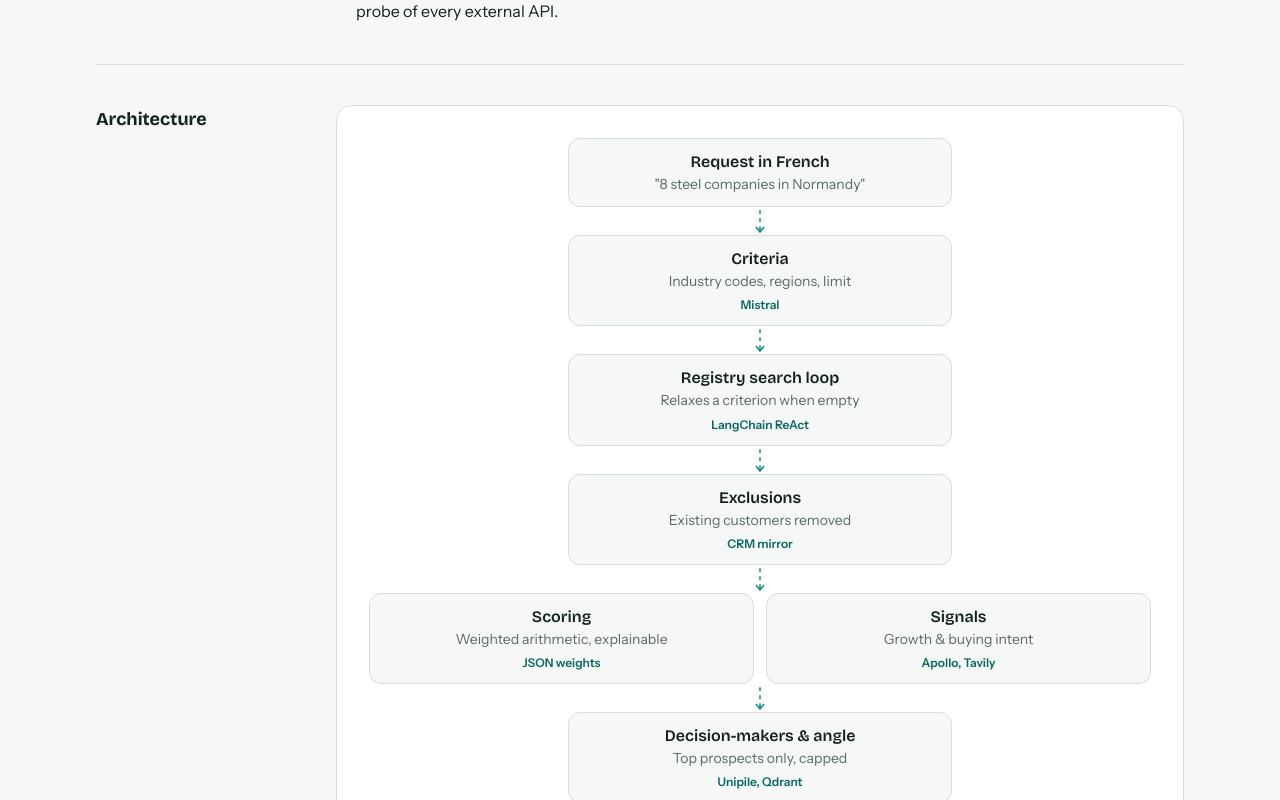
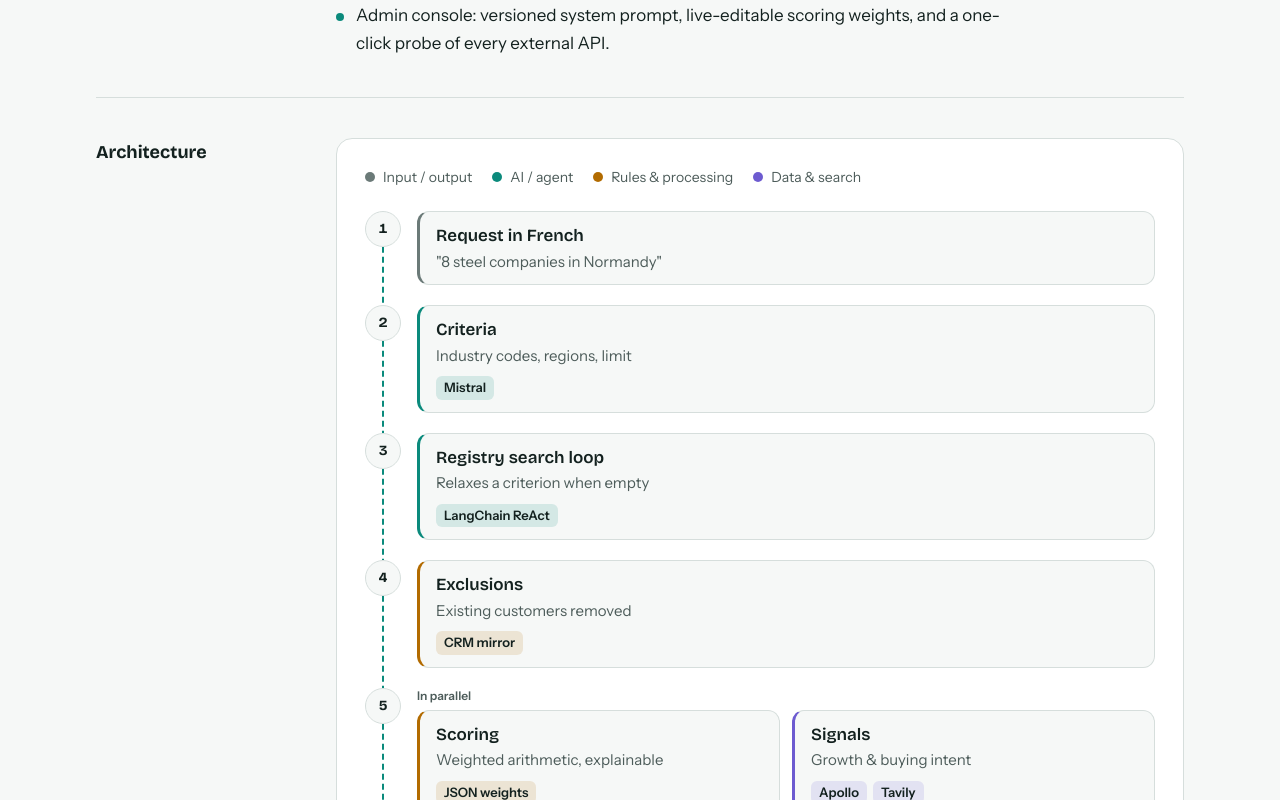
Before and after one commit to MarouaneBenabdelkader/MarouaneBenabdelkader.github.io, a Next.js app: page /en/work/b2b-prospecting-agent/ in a window 1280 px wide. Shown: the part 1180-1980 px from the top of the page. Built offline with nearby package versions, Linux system fonts and the light colour scheme.

Commit message:
Readability: stronger contrast, larger chips and body text; diagrams as numbered, role-coded steps with legend

```diff
--- a/app/[lang]/work/[slug]/page.tsx
+++ b/app/[lang]/work/[slug]/page.tsx
@@ -30,7 +30,7 @@
   return (
     <section data-reveal className="grid gap-4 border-t border-line py-10 md:grid-cols-[12rem_1fr] md:gap-12">
       <h2 className="font-display text-lg font-bold">{title}</h2>
-      <div className="min-w-0">{children}</div>
+      <div className="min-w-0 text-[1.0625rem]">{children}</div>
     </section>
   );
 }
@@ -62,8 +62,9 @@
         <Link href={`/${lang}/#work`} className="text-sm text-muted hover:text-ink">
           {tr(ui.backHome, lang)}
         </Link>
-        <p className="mt-8 text-sm text-muted">
-          {tr(project.kind === "codito" ? ui.withCodito : ui.directClient, lang)}, {tr(project.sector, lang).toLowerCase()}
+        <p className="mt-8 flex flex-wrap items-center gap-2 text-sm text-muted">
+          <span>{tr(project.kind === "codito" ? ui.withCodito : ui.directClient, lang)}</span>
+          <span className="rounded-full bg-accent-wash px-2.5 py-0.5 font-semibold text-accent-ink">{tr(project.sector, lang)}</span>
         </p>
         <h1 className="mt-3 max-w-4xl font-display text-[clamp(2rem,5vw,3.5rem)] font-extrabold leading-[1.02] tracking-[-0.03em]">
           {tr(project.title, lang)}
@@ -102,7 +103,7 @@
       <Block title={tr(ui.decisions, lang)}>
         <dl className="grid gap-x-10 gap-y-8 lg:grid-cols-2">
           {project.decisions.map((d) => (
-            <div key={d.title.en}>
+            <div key={d.title.en} className="border-l-2 border-accent pl-4">
               <dt className="font-display text-lg font-semibold leading-snug">{tr(d.title, lang)}</dt>
               <dd className="mt-2 leading-relaxed text-muted">{tr(d.body, lang)}</dd>
             </div>
--- a/app/globals.css
+++ b/app/globals.css
@@ -6,7 +6,13 @@
   --paper: #f6f8f7;
   --paper-raised: #ffffff;
   --ink: #13211f;
-  --muted: #5a6967;
+  --muted: #4d5c5a;
+  /* Diagram roles */
+  --kind-io: #6b7a78;
+  --kind-ai: #0b8a7c;
+  --kind-logic: #b26b00;
+  --kind-data: #6d5bd0;
+  --kind-app: #2f6fd0;
   --line: #d6dedc;
   --accent: #0b8a7c;
   --accent-ink: #076a5f;
@@ -18,7 +24,12 @@
   --paper: #101817;
   --paper-raised: #16211f;
   --ink: #e4edeb;
-  --muted: #97a8a5;
+  --muted: #adbcb9;
+  --kind-io: #9aaba8;
+  --kind-ai: #41c7b6;
+  --kind-logic: #f0b44c;
+  --kind-data: #a99bf5;
+  --kind-app: #7fb0ff;
   --line: #2a3a37;
   --accent: #41c7b6;
   --accent-ink: #6fdacb;
@@ -123,6 +134,14 @@
 @keyframes dash-flow { to { stroke-dashoffset: -16; } }
 .flow-line { stroke-dasharray: 4 4; animation: dash-flow 0.9s linear infinite; }
 
+/* Diagram rail between numbered steps: dashes flow downward. */
+@keyframes rail-flow { to { background-position: 0 10px; } }
+.rail {
+  background-image: linear-gradient(var(--accent) 60%, transparent 0);
+  background-size: 2px 10px;
+  animation: rail-flow 0.8s linear infinite;
+}
+
 /* Portrait follows the pointer slightly (values set by HeroPortrait). */
 .tilt {
   transform: perspective(900px) rotateX(var(--rx, 0deg)) rotateY(var(--ry, 0deg)) scale(var(--s, 1));
@@ -133,6 +152,7 @@
   html { scroll-behavior: auto; }
   .draw .wire { animation: none; stroke-dashoffset: 0; }
   .signal, .ping::after, .flow-line { display: none; }
+  .rail { animation: none; }
   .js [data-reveal] { opacity: 1; transform: none; transition: none; }
   .rise, .group:hover .flow-chip { animation: none; }
   .tilt { transform: none; }
--- a/components/Pipeline.tsx
+++ b/components/Pipeline.tsx
@@ -1,36 +1,82 @@
-import { tr, type Lang } from "@/content/types";
-import type { Diagram } from "@/content/diagrams";
+import { tr, type Lang, type T } from "@/content/types";
+import type { Diagram, StageKind } from "@/content/diagrams";
 
-// Spelled out so Tailwind sees the full class names.
-const COLS: Record<number, string> = { 2: "sm:grid-cols-2", 3: "sm:grid-cols-3" };
+export const KIND_LABEL: Record<StageKind, T> = {
+  io: { en: "Input / output", fr: "Entrée / sortie" },
+  ai: { en: "AI / agent", fr: "IA / agent" },
+  logic: { en: "Rules & processing", fr: "Règles & traitement" },
+  data: { en: "Data & search", fr: "Données & recherche" },
+  app: { en: "Interface", fr: "Interface" },
+};
+
+const PARALLEL: T = { en: "In parallel", fr: "En parallèle" };
+
+/** Colour for each role; the CSS variables are defined for both themes in globals.css. */
+const kindVar = (kind: StageKind) => ({ "--k": `var(--kind-${kind})` }) as React.CSSProperties;
 
 /**
- * Renders a diagram as a vertical flow: each step is a row of one or more stages,
- * joined to the next step by a short connector with an arrowhead.
+ * A diagram as numbered steps on a vertical rail. Each stage is a card coloured by its role
+ * (legend on top); stages sharing a step run in parallel and sit side by side.
  */
 export function Pipeline({ diagram, lang, label }: { diagram: Diagram; lang: Lang; label: string }) {
+  const kinds = (Object.keys(KIND_LABEL) as StageKind[]).filter((k) => diagram.some((step) => step.some((s) => s.kind === k)));
   return (
-    <figure aria-label={label} className="rounded-2xl border border-line bg-raised p-4 sm:p-8">
-      <ol className="flex flex-col items-stretch">
-        {diagram.map((step, i) => (
-          <li key={i} data-reveal style={{ "--i": i } as React.CSSProperties} className="flex flex-col items-center">
-            {i > 0 && (
-              <svg viewBox="0 0 12 28" className="h-7 w-3 text-accent" aria-hidden>
-                <path className="flow-line" d="M6 0V24" stroke="currentColor" strokeWidth="1.5" />
-                <path d="M2 20l4 5 4-5" stroke="currentColor" strokeWidth="1.5" fill="none" />
-              </svg>
-            )}
-            <div className={`grid w-full gap-3 ${COLS[step.length] ?? "max-w-sm"}`}>
-              {step.map((stage) => (
-                <div key={stage.label.en} className="rounded-xl border border-line bg-paper px-4 py-3 text-center transition-[transform,border-color] hover:-translate-y-0.5 hover:border-accent">
-                  <p className="font-display font-semibold leading-snug">{tr(stage.label, lang)}</p>
-                  <p className="mt-0.5 text-sm leading-snug text-muted">{tr(stage.detail, lang)}</p>
-                  {stage.tools && <p className="mt-1.5 text-xs font-semibold text-accent-ink">{stage.tools}</p>}
-                </div>
-              ))}
-            </div>
+    <figure aria-label={label} className="rounded-2xl border border-line bg-raised p-4 sm:p-7">
+      <ul className="mb-6 flex flex-wrap gap-x-5 gap-y-2 text-sm text-muted">
+        {kinds.map((k) => (
+          <li key={k} className="flex items-center gap-2" style={kindVar(k)}>
+            <span aria-hidden className="size-2.5 rounded-full bg-[var(--k)]" />
+            {tr(KIND_LABEL[k], lang)}
           </li>
         ))}
+      </ul>
+      <ol>
+        {diagram.map((step, i) => {
+          const last = i === diagram.length - 1;
+          return (
+            <li
+              key={i}
+              data-reveal
+              style={{ "--i": i } as React.CSSProperties}
+              className="relative grid grid-cols-[2rem_1fr] gap-3 pb-5 last:pb-0 sm:grid-cols-[2.25rem_1fr] sm:gap-4"
+            >
+              {/* Rail: step number with a line running down to the next step. */}
+              <div className="relative flex justify-center">
+                {!last && <span aria-hidden className="rail absolute -bottom-5 top-8 w-0.5 sm:top-9" />}
+                <span className="relative z-10 grid size-8 place-items-center rounded-full border border-line bg-paper font-display text-sm font-bold tabular-nums sm:size-9">
+                  {i + 1}
+                </span>
+              </div>
+              <div>
+                {step.length > 1 && <p className="mb-1.5 text-xs font-semibold text-muted">{tr(PARALLEL, lang)}</p>}
+                <div className={`grid gap-3 ${step.length === 2 ? "md:grid-cols-2" : step.length === 3 ? "md:grid-cols-3" : ""}`}>
+                  {step.map((stage) => (
+                    <div
+                      key={stage.label.en}
+                      style={kindVar(stage.kind)}
+                      className="rounded-xl border border-line border-l-[3px] border-l-[var(--k)] bg-paper px-4 py-3 transition-[transform,box-shadow] hover:-translate-y-0.5 hover:shadow-lg hover:shadow-black/10"
+                    >
+                      <p className="flex items-baseline justify-between gap-3">
+                        <span className="font-display text-[1.0625rem] font-semibold leading-snug">{tr(stage.label, lang)}</span>
+                        <span className="sr-only">({tr(KIND_LABEL[stage.kind], lang)})</span>
+                      </p>
+                      <p className="mt-1 text-[0.9375rem] leading-snug text-muted">{tr(stage.detail, lang)}</p>
+                      {stage.tools && (
+                        <ul className="mt-2.5 flex flex-wrap gap-1.5">
+                          {stage.tools.split(", ").map((tool) => (
+                            <li key={tool} className="rounded-md bg-[color-mix(in_srgb,var(--k)_14%,transparent)] px-2 py-0.5 text-[0.8125rem] font-semibold text-ink">
+                              {tool}
+                            </li>
+                          ))}
+                        </ul>
+                      )}
+                    </div>
+                  ))}
+                </div>
+              </div>
+            </li>
+          );
+        })}
       </ol>
     </figure>
   );
--- a/components/Section.tsx
+++ b/components/Section.tsx
@@ -30,7 +30,7 @@
   return (
     <ul className="flex flex-wrap gap-1.5">
       {items.map((s) => (
-        <li key={s} className="rounded-full border border-line px-2.5 py-0.5 text-xs text-muted">
+        <li key={s} className="rounded-full border border-line bg-raised px-2.5 py-0.5 text-[0.8125rem] text-ink/85">
           {s}
         </li>
       ))}
--- a/components/Work.tsx
+++ b/components/Work.tsx
@@ -19,7 +19,10 @@
               <path d="M2 2l4 4-4 4" />
             </svg>
           )}
-          <span className="flow-chip rounded-md bg-accent-wash px-2 py-0.5 font-medium text-accent-ink">{tr(step[0].label, lang)}</span>
+          <span className="flow-chip flex items-center gap-1.5 rounded-md bg-accent-wash px-2 py-0.5 font-medium text-accent-ink">
+            <span className="size-1.5 rounded-full" style={{ background: `var(--kind-${step[0].kind})` }} />
+            {tr(step[0].label, lang)}
+          </span>
         </li>
       ))}
     </ol>
--- a/content/diagrams.ts
+++ b/content/diagrams.ts
@@ -1,129 +1,131 @@
 import type { T } from "./types";
 
+/** What a step does, shown as a colour and in the legend. */
+export type StageKind = "io" | "ai" | "logic" | "data" | "app";
 /** One box in a pipeline diagram. `tools` names the tech used at that step. */
-export type Stage = { label: T; detail: T; tools?: string };
+export type Stage = { kind: StageKind; label: T; detail: T; tools?: string };
 /** A diagram is a sequence of steps; a step with several stages runs them side by side. */
 export type Diagram = Stage[][];
 
 export const diagrams: Record<string, Diagram> = {
   "parenting-ai-orientation": [
     [
-      { label: { en: "127 documents", fr: "127 documents" }, detail: { en: "PDF, Word, slides, scans", fr: "PDF, Word, slides, scans" } },
+      { kind: "io", label: { en: "127 documents", fr: "127 documents" }, detail: { en: "PDF, Word, slides, scans", fr: "PDF, Word, slides, scans" } },
     ],
     [
-      { label: { en: "Extract & OCR", fr: "Extraction & OCR" }, detail: { en: "Layout-aware parsing", fr: "Analyse de mise en page" }, tools: "MinerU" },
+      { kind: "logic", label: { en: "Extract & OCR", fr: "Extraction & OCR" }, detail: { en: "Layout-aware parsing", fr: "Analyse de mise en page" }, tools: "MinerU" },
     ],
     [
-      { label: { en: "Chunk & embed", fr: "Découpage & embeddings" }, detail: { en: "Heading context kept per chunk", fr: "Contexte des titres conservé" }, tools: "OpenAI embeddings" },
+      { kind: "ai", label: { en: "Chunk & embed", fr: "Découpage & embeddings" }, detail: { en: "Heading context kept per chunk", fr: "Contexte des titres conservé" }, tools: "OpenAI embeddings" },
     ],
     [
-      { label: { en: "Vector store", fr: "Base vectorielle" }, detail: { en: "Thematic collections", fr: "Collections thématiques" }, tools: "Supabase pgvector" },
+      { kind: "data", label: { en: "Vector store", fr: "Base vectorielle" }, detail: { en: "Thematic collections", fr: "Collections thématiques" }, tools: "Supabase pgvector" },
     ],
     [
-      { label: { en: "Orientation agent", fr: "Agent d'orientation" }, detail: { en: "3 branches, rule-based score", fr: "3 branches, score par règles" }, tools: "Express, GPT-5 nano" },
-      { label: { en: "RAG expert", fr: "Expert RAG" }, detail: { en: "Cited answers + confidence", fr: "Réponses sourcées + confiance" }, tools: "n8n AI Agent" },
+      { kind: "ai", label: { en: "Orientation agent", fr: "Agent d'orientation" }, detail: { en: "3 branches, rule-based score", fr: "3 branches, score par règles" }, tools: "Express, GPT-5 nano" },
+      { kind: "ai", label: { en: "RAG expert", fr: "Expert RAG" }, detail: { en: "Cited answers + confidence", fr: "Réponses sourcées + confiance" }, tools: "n8n AI Agent" },
     ],
     [
-      { label: { en: "Web app", fr: "Application web" }, detail: { en: "Roles, Stripe, partner codes", fr: "Rôles, Stripe, codes partenaires" }, tools: "React, Supabase Auth" },
+      { kind: "app", label: { en: "Web app", fr: "Application web" }, detail: { en: "Roles, Stripe, partner codes", fr: "Rôles, Stripe, codes partenaires" }, tools: "React, Supabase Auth" },
     ],
   ],
   "technical-spec-generator": [
     [
-      { label: { en: "Chat request", fr: "Demande en chat" }, detail: { en: "General or generation mode", fr: "Mode général ou génération" }, tools: "Next.js" },
+      { kind: "app", label: { en: "Chat request", fr: "Demande en chat" }, detail: { en: "General or generation mode", fr: "Mode général ou génération" }, tools: "Next.js" },
     ],
     [
-      { label: { en: "Manager agent", fr: "Agent Manager" }, detail: { en: "Routes mode, owns the state machine", fr: "Route le mode, pilote la machine à états" }, tools: "OpenAI tools" },
+      { kind: "ai", label: { en: "Manager agent", fr: "Agent Manager" }, detail: { en: "Routes mode, owns the state machine", fr: "Route le mode, pilote la machine à états" }, tools: "OpenAI tools" },
     ],
     [
-      { label: { en: "Standards RAG", fr: "RAG sur les normes" }, detail: { en: "35 fascicules, MinerU + LangChain", fr: "35 fascicules, MinerU + LangChain" }, tools: "pgvector" },
-      { label: { en: "Web search", fr: "Recherche web" }, detail: { en: "Fresh references", fr: "Références récentes" }, tools: "Tavily" },
+      { kind: "data", label: { en: "Standards RAG", fr: "RAG sur les normes" }, detail: { en: "35 fascicules, MinerU + LangChain", fr: "35 fascicules, MinerU + LangChain" }, tools: "pgvector" },
+      { kind: "data", label: { en: "Web search", fr: "Recherche web" }, detail: { en: "Fresh references", fr: "Références récentes" }, tools: "Tavily" },
     ],
     [
-      { label: { en: "Editable outline", fr: "Sommaire éditable" }, detail: { en: "User confirms structure", fr: "L'utilisateur valide la structure" } },
+      { kind: "app", label: { en: "Editable outline", fr: "Sommaire éditable" }, detail: { en: "User confirms structure", fr: "L'utilisateur valide la structure" } },
     ],
     [
-      { label: { en: "Writer agent", fr: "Agent Writer" }, detail: { en: "1 call per chapter, in parallel, cached prefix", fr: "1 appel par chapitre, en parallèle, préfixe en cache" }, tools: "SSE progress" },
+      { kind: "ai", label: { en: "Writer agent", fr: "Agent Writer" }, detail: { en: "1 call per chapter, in parallel, cached prefix", fr: "1 appel par chapitre, en parallèle, préfixe en cache" }, tools: "SSE progress" },
     ],
     [
-      { label: { en: "Editor & export", fr: "Éditeur & export" }, detail: { en: "Section edits, PDF and Word", fr: "Retouches, PDF et Word" }, tools: "TipTap, XeLaTeX" },
+      { kind: "app", label: { en: "Editor & export", fr: "Éditeur & export" }, detail: { en: "Section edits, PDF and Word", fr: "Retouches, PDF et Word" }, tools: "TipTap, XeLaTeX" },
     ],
   ],
   "b2b-prospecting-agent": [
     [
-      { label: { en: "Request in French", fr: "Demande en français" }, detail: { en: "\"8 steel companies in Normandy\"", fr: "« 8 entreprises sidérurgiques en Normandie »" } },
+      { kind: "io", label: { en: "Request in French", fr: "Demande en français" }, detail: { en: "\"8 steel companies in Normandy\"", fr: "« 8 entreprises sidérurgiques en Normandie »" } },
     ],
     [
-      { label: { en: "Criteria", fr: "Critères" }, detail: { en: "Industry codes, regions, limit", fr: "Codes NAF, départements, volume" }, tools: "Mistral" },
+      { kind: "ai", label: { en: "Criteria", fr: "Critères" }, detail: { en: "Industry codes, regions, limit", fr: "Codes NAF, départements, volume" }, tools: "Mistral" },
     ],
     [
-      { label: { en: "Registry search loop", fr: "Boucle de recherche registre" }, detail: { en: "Relaxes a criterion when empty", fr: "Relâche un critère si vide" }, tools: "LangChain ReAct" },
+      { kind: "ai", label: { en: "Registry search loop", fr: "Boucle de recherche registre" }, detail: { en: "Relaxes a criterion when empty", fr: "Relâche un critère si vide" }, tools: "LangChain ReAct" },
     ],
     [
-      { label: { en: "Exclusions", fr: "Exclusions" }, detail: { en: "Existing customers removed", fr: "Clients existants retirés" }, tools: "CRM mirror" },
+      { kind: "logic", label: { en: "Exclusions", fr: "Exclusions" }, detail: { en: "Existing customers removed", fr: "Clients existants retirés" }, tools: "CRM mirror" },
     ],
     [
-      { label: { en: "Scoring", fr: "Scoring" }, detail: { en: "Weighted arithmetic, explainable", fr: "Arithmétique pondérée, explicable" }, tools: "JSON weights" },
-      { label: { en: "Signals", fr: "Signaux" }, detail: { en: "Growth & buying intent", fr: "Croissance & intention d'achat" }, tools: "Apollo, Tavily" },
+      { kind: "logic", label: { en: "Scoring", fr: "Scoring" }, detail: { en: "Weighted arithmetic, explainable", fr: "Arithmétique pondérée, explicable" }, tools: "JSON weights" },
+      { kind: "data", label: { en: "Signals", fr: "Signaux" }, detail: { en: "Growth & buying intent", fr: "Croissance & intention d'achat" }, tools: "Apollo, Tavily" },
     ],
     [
-      { label: { en: "Decision-makers & angle", fr: "Décideurs & angle" }, detail: { en: "Top prospects only, capped", fr: "Meilleurs prospects, plafonné" }, tools: "Unipile, Qdrant" },
+      { kind: "ai", label: { en: "Decision-makers & angle", fr: "Décideurs & angle" }, detail: { en: "Top prospects only, capped", fr: "Meilleurs prospects, plafonné" }, tools: "Unipile, Qdrant" },
     ],
   ],
   "payment-reminder-agent": [
     [
-      { label: { en: "Aged receivables", fr: "Balance âgée" }, detail: { en: "Daily Excel export", fr: "Export Excel quotidien" } },
-      { label: { en: "Contacts & PDFs", fr: "Contacts & PDF" }, detail: { en: "Network share", fr: "Partage réseau" } },
+      { kind: "io", label: { en: "Aged receivables", fr: "Balance âgée" }, detail: { en: "Daily Excel export", fr: "Export Excel quotidien" } },
+      { kind: "io", label: { en: "Contacts & PDFs", fr: "Contacts & PDF" }, detail: { en: "Network share", fr: "Partage réseau" } },
     ],
     [
-      { label: { en: "Sequence engine", fr: "Moteur de séquence" }, detail: { en: "-3, 0, +7, +21 days, business days only", fr: "J-3, J, J+7, J+21, jours ouvrés" }, tools: "Journal" },
+      { kind: "logic", label: { en: "Sequence engine", fr: "Moteur de séquence" }, detail: { en: "-3, 0, +7, +21 days, business days only", fr: "J-3, J, J+7, J+21, jours ouvrés" }, tools: "Journal" },
     ],
     [
-      { label: { en: "Match & group", fr: "Rapprochement & regroupement" }, detail: { en: "Fuzzy client match, one email per client", fr: "Rapprochement flou, un email par client" }, tools: "RapidFuzz" },
+      { kind: "logic", label: { en: "Match & group", fr: "Rapprochement & regroupement" }, detail: { en: "Fuzzy client match, one email per client", fr: "Rapprochement flou, un email par client" }, tools: "RapidFuzz" },
     ],
     [
-      { label: { en: "Validation dashboard", fr: "Tableau de bord de validation" }, detail: { en: "Review, edit, approve", fr: "Relire, modifier, approuver" }, tools: "Next.js, Supabase" },
+      { kind: "app", label: { en: "Validation dashboard", fr: "Tableau de bord de validation" }, detail: { en: "Review, edit, approve", fr: "Relire, modifier, approuver" }, tools: "Next.js, Supabase" },
     ],
     [
-      { label: { en: "Send", fr: "Envoi" }, detail: { en: "Outlook mailbox", fr: "Boîte Outlook" }, tools: "Microsoft Graph" },
+      { kind: "io", label: { en: "Send", fr: "Envoi" }, detail: { en: "Outlook mailbox", fr: "Boîte Outlook" }, tools: "Microsoft Graph" },
     ],
     [
-      { label: { en: "Replies & payments", fr: "Réponses & paiements" }, detail: { en: "Pause on reply, stop when paid", fr: "Pause si réponse, arrêt si payé" } },
+      { kind: "io", label: { en: "Replies & payments", fr: "Réponses & paiements" }, detail: { en: "Pause on reply, stop when paid", fr: "Pause si réponse, arrêt si payé" } },
     ],
   ],
   "news-to-avatar-video": [
     [
-      { label: { en: "5 trade media", fr: "5 médias spécialisés" }, detail: { en: "Weekly window, de-duplicated", fr: "Fenêtre hebdo, dédoublonnée" }, tools: "BeautifulSoup" },
+      { kind: "io", label: { en: "5 trade media", fr: "5 médias spécialisés" }, detail: { en: "Weekly window, de-duplicated", fr: "Fenêtre hebdo, dédoublonnée" }, tools: "BeautifulSoup" },
     ],
     [
-      { label: { en: "Classify", fr: "Classification" }, detail: { en: "Relevance, country, audience, priority", fr: "Pertinence, pays, cible, priorité" }, tools: "GPT" },
+      { kind: "ai", label: { en: "Classify", fr: "Classification" }, detail: { en: "Relevance, country, audience, priority", fr: "Pertinence, pays, cible, priorité" }, tools: "GPT" },
     ],
     [
-      { label: { en: "Script studio", fr: "Studio de script" }, detail: { en: "Selection, TTS-safe script", fr: "Sélection, script adapté à la voix" }, tools: "GPT" },
+      { kind: "ai", label: { en: "Script studio", fr: "Studio de script" }, detail: { en: "Selection, TTS-safe script", fr: "Sélection, script adapté à la voix" }, tools: "GPT" },
     ],
     [
-      { label: { en: "Avatar video", fr: "Vidéo avatar" }, detail: { en: "Generation + SRT timings", fr: "Génération + timings SRT" }, tools: "HeyGen" },
+      { kind: "ai", label: { en: "Avatar video", fr: "Vidéo avatar" }, detail: { en: "Generation + SRT timings", fr: "Génération + timings SRT" }, tools: "HeyGen" },
     ],
     [
-      { label: { en: "Post-production", fr: "Post-production" }, detail: { en: "Karaoke subtitles, stored", fr: "Sous-titres karaoké, stockage" }, tools: "FFmpeg" },
+      { kind: "logic", label: { en: "Post-production", fr: "Post-production" }, detail: { en: "Karaoke subtitles, stored", fr: "Sous-titres karaoké, stockage" }, tools: "FFmpeg" },
     ],
     [
-      { label: { en: "LinkedIn", fr: "LinkedIn" }, detail: { en: "Post + video (next)", fr: "Post + vidéo (à venir)" } },
+      { kind: "io", label: { en: "LinkedIn", fr: "LinkedIn" }, detail: { en: "Post + video (next)", fr: "Post + vidéo (à venir)" } },
     ],
   ],
   "maison-salah": [
     [
-      { label: { en: "Visitor", fr: "Visiteur" }, detail: { en: "Investor abroad, FR or EN", fr: "Investisseur à l'étranger, FR ou EN" } },
+      { kind: "io", label: { en: "Visitor", fr: "Visiteur" }, detail: { en: "Investor abroad, FR or EN", fr: "Investisseur à l'étranger, FR ou EN" } },
     ],
     [
-      { label: { en: "Process & services", fr: "Processus & services" }, detail: { en: "How buying works", fr: "Comment se passe l'achat" } },
-      { label: { en: "Before / after", fr: "Avant / après" }, detail: { en: "Sliders and galleries", fr: "Curseurs et galeries" } },
-      { label: { en: "Testimonials", fr: "Témoignages" }, detail: { en: "Clients from 4 countries", fr: "Clients de 4 pays" } },
+      { kind: "app", label: { en: "Process & services", fr: "Processus & services" }, detail: { en: "How buying works", fr: "Comment se passe l'achat" } },
+      { kind: "app", label: { en: "Before / after", fr: "Avant / après" }, detail: { en: "Sliders and galleries", fr: "Curseurs et galeries" } },
+      { kind: "app", label: { en: "Testimonials", fr: "Témoignages" }, detail: { en: "Clients from 4 countries", fr: "Clients de 4 pays" } },
     ],
     [
-      { label: { en: "Consultation form", fr: "Formulaire de consultation" }, detail: { en: "Budget, project type, WhatsApp", fr: "Budget, type de projet, WhatsApp" } },
+      { kind: "app", label: { en: "Consultation form", fr: "Formulaire de consultation" }, detail: { en: "Budget, project type, WhatsApp", fr: "Budget, type de projet, WhatsApp" } },
     ],
     [
-      { label: { en: "Qualified lead", fr: "Contact qualifié" }, detail: { en: "Reply within 48 hours", fr: "Réponse sous 48 heures" } },
+      { kind: "io", label: { en: "Qualified lead", fr: "Contact qualifié" }, detail: { en: "Reply within 48 hours", fr: "Réponse sous 48 heures" } },
     ],
   ],
 };
```
